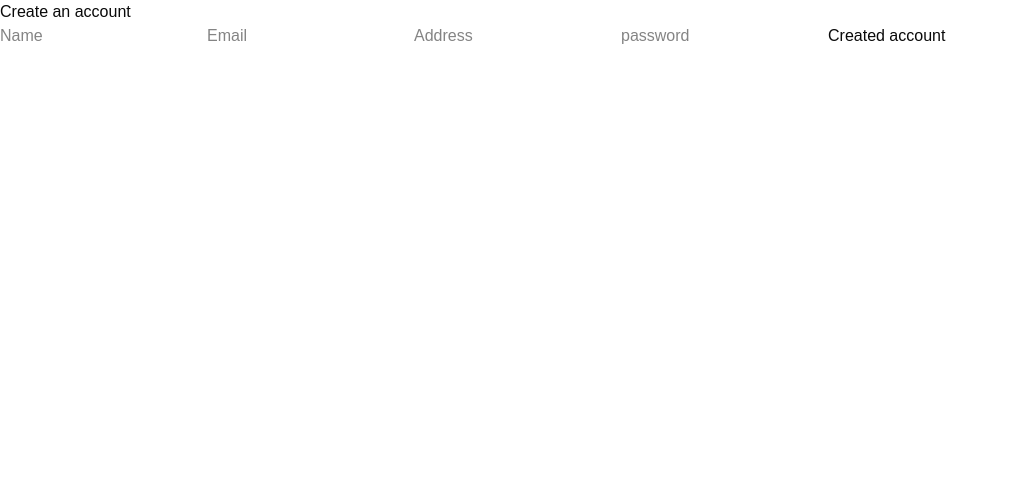
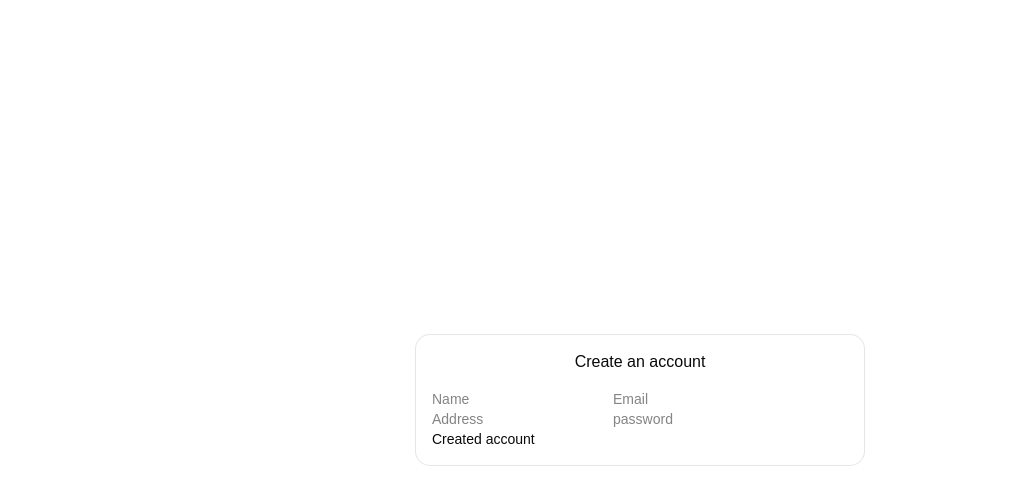
Before and after one commit to costechHQ/kitchen-service-frontend, a Next.js app: page /register in a window 1280 px wide. Shown: the top 504 px of the page, without its empty margins (0-1009 px from the left). Built offline with nearby package versions, Linux system fonts and the light colour scheme.

Commit message:
feat: started signin logic

```diff
--- /dev/null
+++ b/src/components/ui/card.tsx
@@ -0,0 +1,102 @@
+import * as React from "react"
+import { cn } from "cn"
+
+function Card({
+  className,
+  size = "default",
+  ...props
+}: React.ComponentProps<"div"> & { size?: "default" | "sm" }) {
+  return (
+    <div
+      data-slot="card"
+      data-size={size}
+      className={cn(
+        "group/card flex flex-col gap-(--card-spacing) overflow-hidden rounded-xl bg-card py-(--card-spacing) text-sm text-card-foreground ring-1 ring-foreground/10 [--card-spacing:--spacing(4)] has-data-[slot=card-footer]:pb-0 has-[>img:first-child]:pt-0 data-[size=sm]:[--card-spacing:--spacing(3)] data-[size=sm]:has-data-[slot=card-footer]:pb-0 *:[img:first-child]:rounded-t-xl *:[img:last-child]:rounded-b-xl",
+        className
+      )}
+      {...props}
+    />
+  )
+}
+
+function CardHeader({ className, ...props }: React.ComponentProps<"div">) {
+  return (
+    <div
+      data-slot="card-header"
+      className={cn(
+        "group/card-header @container/card-header grid auto-rows-min items-start gap-1 rounded-t-xl px-(--card-spacing) has-data-[slot=card-action]:grid-cols-[1fr_auto] has-data-[slot=card-description]:grid-rows-[auto_auto] [.border-b]:pb-(--card-spacing)",
+        className
+      )}
+      {...props}
+    />
+  )
+}
+
+function CardTitle({ className, ...props }: React.ComponentProps<"div">) {
+  return (
+    <div
+      data-slot="card-title"
+      className={cn(
+        "font-heading text-base leading-snug font-medium group-data-[size=sm]/card:text-sm",
+        className
+      )}
+      {...props}
+    />
+  )
+}
+
+function CardDescription({ className, ...props }: React.ComponentProps<"div">) {
+  return (
+    <div
+      data-slot="card-description"
+      className={cn("text-sm text-muted-foreground", className)}
+      {...props}
+    />
+  )
+}
+
+function CardAction({ className, ...props }: React.ComponentProps<"div">) {
+  return (
+    <div
+      data-slot="card-action"
+      className={cn(
+        "col-start-2 row-span-2 row-start-1 self-start justify-self-end",
+        className
+      )}
+      {...props}
+    />
+  )
+}
+
+function CardContent({ className, ...props }: React.ComponentProps<"div">) {
+  return (
+    <div
+      data-slot="card-content"
+      className={cn("px-(--card-spacing)", className)}
+      {...props}
+    />
+  )
+}
+
+function CardFooter({ className, ...props }: React.ComponentProps<"div">) {
+  return (
+    <div
+      data-slot="card-footer"
+      className={cn(
+        "flex items-center rounded-b-xl border-t bg-muted/50 p-(--card-spacing)",
+        className
+      )}
+      {...props}
+    />
+  )
+}
+
+export {
+  Card,
+  CardHeader,
+  CardFooter,
+  CardTitle,
+  CardAction,
+  CardDescription,
+  CardContent,
+}
--- a/src/pages/register.tsx
+++ b/src/pages/register.tsx
@@ -1,5 +1,11 @@
 import { useState } from "react";
 import { registerUser } from "@/lib/api";
+import {
+  Card,
+  CardContent,
+  CardHeader,
+  CardTitle,
+} from "@/components/ui/card";
 
 export default function Register() {
   const [name, setName] = useState("");
@@ -45,9 +51,16 @@
     };
 
   return (
-    <div>
-      <h1>Create an account </h1>
 
+  <div className="min-h-screen flex items-center justify-center px-4">
+  <Card className="w-full max-w-md">
+    <CardHeader>
+      <CardTitle className="text-center">
+        Create an account
+      </CardTitle>
+    </CardHeader>
+
+    <CardContent>
       <form onSubmit={handleSubmit}>
 
       <input
@@ -85,9 +98,9 @@
       <button type="submit" disabled={loading}>
         {loading ? "Creating account..." : "Created account"}
       </button>
-
-      </form>
-    </div>
-
-  );
+            </form>
+    </CardContent>
+  </Card>
+</div>
+);
 }
--- a/src/pages/signin.tsx
+++ b/src/pages/signin.tsx
@@ -1,3 +1,13 @@
+import { useState } from "react";
+import { signinUser } from "@/lib/api";
+
 export default function Signin() {
-    return <div>Sign in page</div>
+    const [email, setEmail] = useState("");
+    const [password, setPassword] = useState("");
+
+    return (
+        <div>
+            <h1>Sign in</h1>
+        </div>
+    );
 }
```
